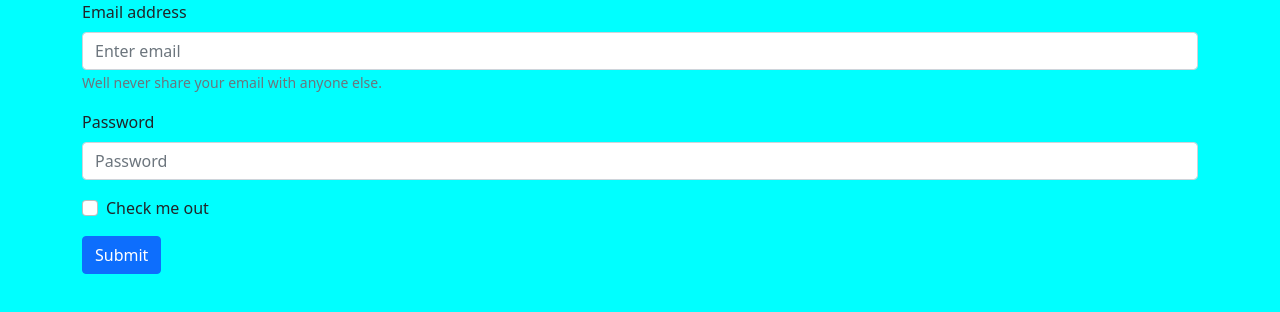
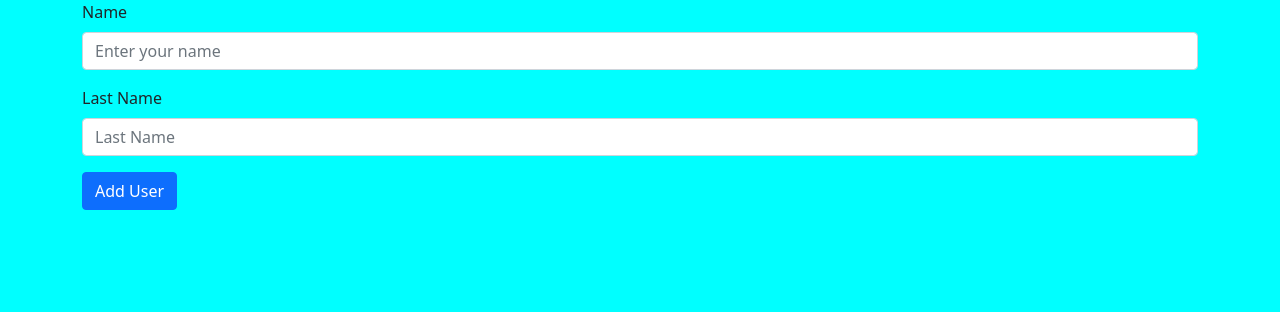
Before and after one commit to Foppp/react-graphql-express-app, a React (Create React App) app in the folder client/: page / in a window 1280 px wide. Shown: the top 312 px of the page. Built offline with nearby package versions, Linux system fonts and the light colour scheme.

Commit message:
added apollo client

```diff
--- a/client/src/App.jsx
+++ b/client/src/App.jsx
@@ -5,22 +5,16 @@ const App = () => {
   return (
     <Container >
       <Form>
-        <Form.Group className='mb-3' controlId='formBasicEmail'>
-          <Form.Label>Email address</Form.Label>
-          <Form.Control type='email' placeholder='Enter email' />
-          <Form.Text className='text-muted'>
-            Well never share your email with anyone else.
-          </Form.Text>
+        <Form.Group className='mb-3' controlId='formBasicName'>
+          <Form.Label>Name</Form.Label>
+          <Form.Control type='text' placeholder='Enter your name' />
         </Form.Group>
-        <Form.Group className='mb-3' controlId='formBasicPassword'>
-          <Form.Label>Password</Form.Label>
-          <Form.Control type='password' placeholder='Password' />
-        </Form.Group>
-        <Form.Group className='mb-3' controlId='formBasicCheckbox'>
-          <Form.Check type='checkbox' label='Check me out' />
+        <Form.Group className='mb-3' controlId='formBasicLastName'>
+          <Form.Label>Last Name</Form.Label>
+          <Form.Control type='text' placeholder='Last Name' />
         </Form.Group>
         <Button variant='primary' type='submit'>
-          Submit
+          Add User
         </Button>
       </Form>
     </Container>
--- a/client/src/index.js
+++ b/client/src/index.js
@@ -1,10 +1,18 @@
 import React from "react";
 import { render } from "react-dom";
+import { ApolloProvider, ApolloClient, InMemoryCache } from '@apollo/client';
 import 'bootstrap/dist/css/bootstrap.min.css';
 import './assets/styles/style.css';
 import App from "./App.jsx";
 
+const client = new ApolloClient({
+  uri: 'http://localhost:5000/graphql',
+  cache: new InMemoryCache(),
+});
+
 render(
-  <App />,
+  <ApolloProvider client={client}>
+    <App />
+  </ApolloProvider>,
   document.getElementById('root')
 );
--- a/package.json
+++ b/package.json
@@ -11,6 +11,7 @@
   "author": "",
   "license": "ISC",
   "dependencies": {
+    "@apollo/client": "^3.4.16",
     "@babel/core": "^7.15.8",
     "@babel/preset-react": "^7.14.5",
     "babel-loader": "^8.2.2",
--- a/server.js
+++ b/server.js
@@ -7,7 +7,7 @@ const PORT = process.env.port || 5000
 const app = express();
 
 app.use(cors());
-app.use(express.static(`${__dirname}/public`));
+app.use(express.static(`${__dirname}/client/public`));
 
 
 app.use('/graphql', graphqlHTTP({
```
Also changed, not shown: 1 other file (tests, documents, lock files or other folders).
